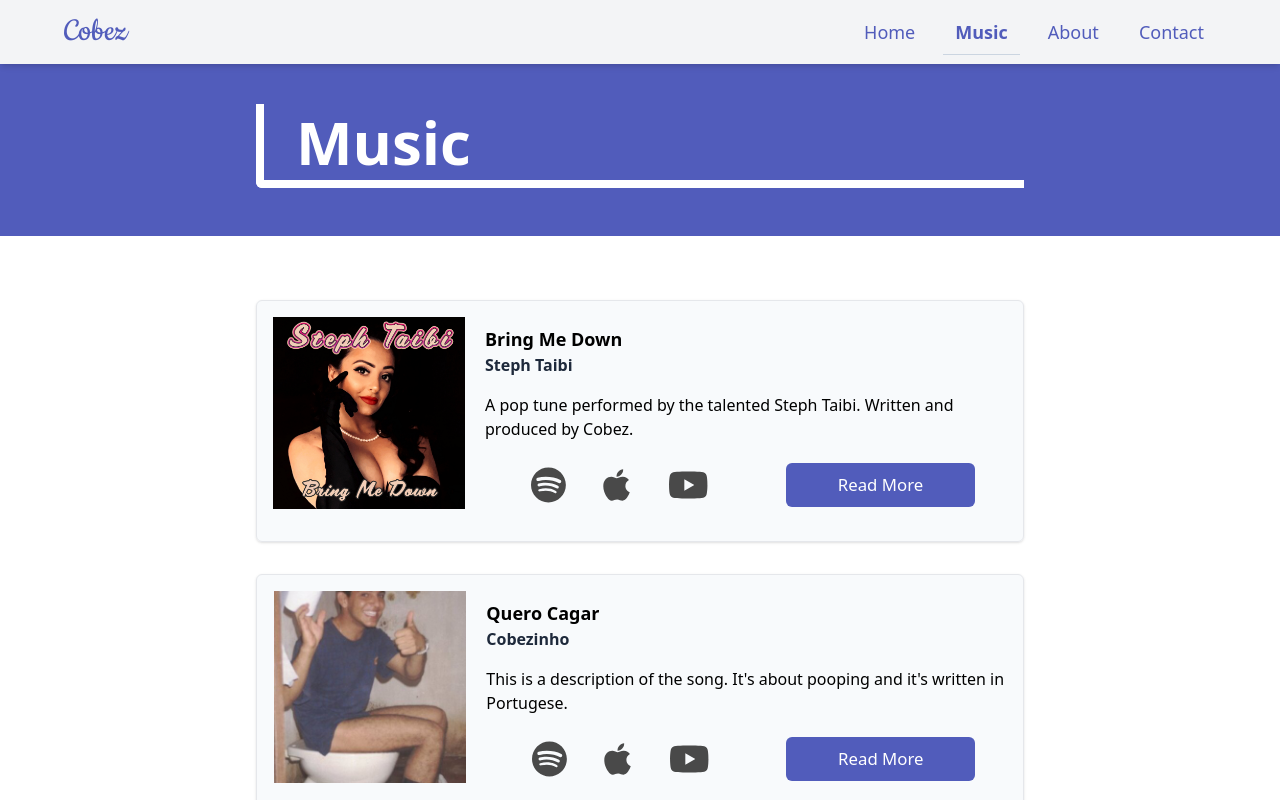
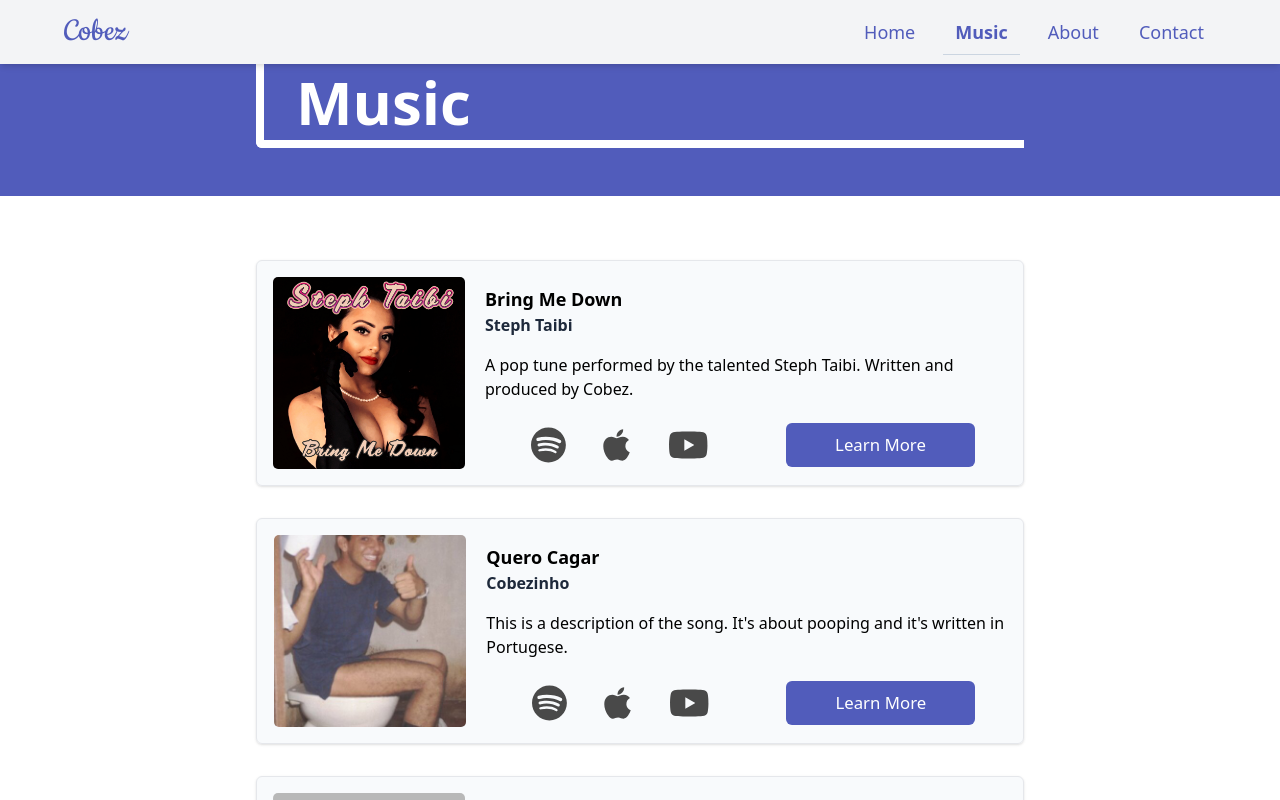
Before and after one commit to jcobert/cobez-music, a Next.js app: page /music in a window 1280 px wide. Shown: the top 800 px of the page. Built offline with nearby package versions, Linux system fonts and the light colour scheme; a web font is replaced by a local one.

Commit message:
modify artwork style

```diff
--- a/components/Heading.jsx
+++ b/components/Heading.jsx
@@ -1,7 +1,7 @@
 function Heading(props) {
   return (
     <div className={props.className}>
-      <div className="border-l-8 border-white border-b-white border-b-8 rounded-bl-md">
+      <div className="border-l-8 border-white border-b-8 rounded-bl-md">
         <h1 className="text-left pl-2 md:text-left md:pl-8 text-white text-6xl font-bellotaHeading font-bold py-2">
           {props?.text}
         </h1>
--- a/components/SongCard.jsx
+++ b/components/SongCard.jsx
@@ -11,20 +11,14 @@ function SongCard(props) {
 
   return (
     <div className="shadow rounded-md">
-      {/* Header */}
-      {/* <div className="h-12 rounded-t-md bg-theme-primary flex items-center justify-center md:justify-start md:pl-4">
-        <h1 className="text-white text-3xl md:text-3xl text-center md:text-left font-bellotaHeading font-bold">
-          {props.header}
-        </h1>
-      </div> */}
       {/* Content */}
-      <div className="border bg-slate-50 py-4 pt-0 rounded-md">
+      <div className="border bg-slate-50 pb-4 md:pb-0 rounded-md">
         <div className="flex flex-col md:flex-row justify-center items-center px-4">
           {/* Artwork */}
           <div className="h-56 w-56 flex items-center justify-center">
             <div
               className="bg-contain bg-no-repeat bg-center p-24"
-              style={{ backgroundImage: `url(${song.data.artwork})` }}
+              style={{ backgroundImage: `url(${song.data.artwork})`, borderRadius: 5 }}
             ></div>
           </div>
           {/* Body */}
@@ -60,11 +54,11 @@ function SongCard(props) {
                   <FontAwesomeIcon icon={faYoutube} />
                 </a>
               </div>
-              {/* Read More Button */}
+              {/* Learn More Button */}
               <div className="w-full text-center flex-1 mb-4 md:mb-0">
                 <Link href={`/music/${song.slug}`}>
                   <a className="block mx-auto rounded-md p-4 md:p-2 md:w-9/12 w-10/12 sm:max-w-[12rem] bg-theme-primary hover:bg-theme-tertiary text-white text-lg md:text-base transition-all">
-                    Read More
+                    Learn More
                   </a>
                 </Link>
               </div>
--- a/pages/music.jsx
+++ b/pages/music.jsx
@@ -10,7 +10,7 @@ export default function Music({ songData }) {
   });
 
   return (
-    <div className="md:pt-10 bg-theme-primary">
+    <div className="bg-theme-primary">
       <Head>
         <title>Music | Cobez Music</title>
         <meta name="description" content="Official website of Cobez" />
--- a/pages/music/[slug].jsx
+++ b/pages/music/[slug].jsx
@@ -59,6 +59,7 @@ function Music({ frontmatter, markdown }) {
             height={500}
             layout="responsive"
             alt="Album artwork"
+            style={{ borderRadius: 5 }}
           />
         </div>
         {/* Info and Links */}
@@ -72,13 +73,22 @@ function Music({ frontmatter, markdown }) {
           {/* Stream Links */}
           <div className="flex justify-around md:justify-center md:gap-x-16 text-4xl md:text-3xl text-theme-tertiary mt-4 p-2">
             <a href={song.links.spotify}>
-              <FontAwesomeIcon className="hover:text-theme-primary transition" icon={faSpotify} />
+              <FontAwesomeIcon
+                className="hover:text-theme-primary transition"
+                icon={faSpotify}
+              />
             </a>
             <a href={song.links.apple}>
-              <FontAwesomeIcon className="hover:text-theme-primary transition" icon={faApple} />
+              <FontAwesomeIcon
+                className="hover:text-theme-primary transition"
+                icon={faApple}
+              />
             </a>
             <a href={song.links.youtube}>
-              <FontAwesomeIcon className="hover:text-theme-primary transition" icon={faYoutube} />
+              <FontAwesomeIcon
+                className="hover:text-theme-primary transition"
+                icon={faYoutube}
+              />
             </a>
           </div>
           {/* Credits */}
```
